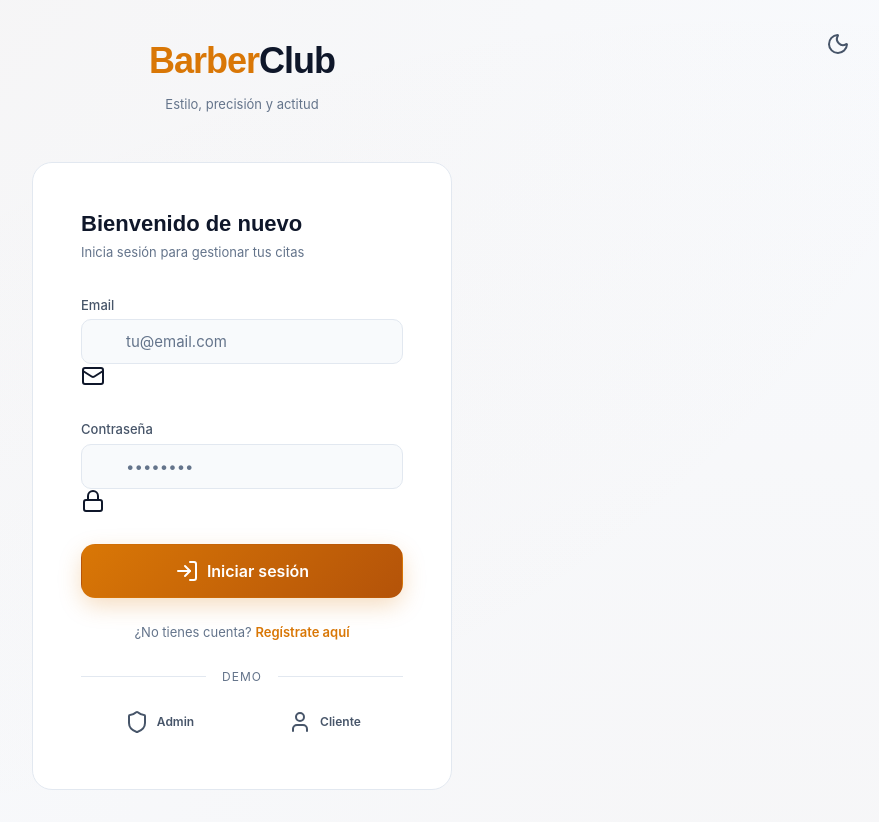
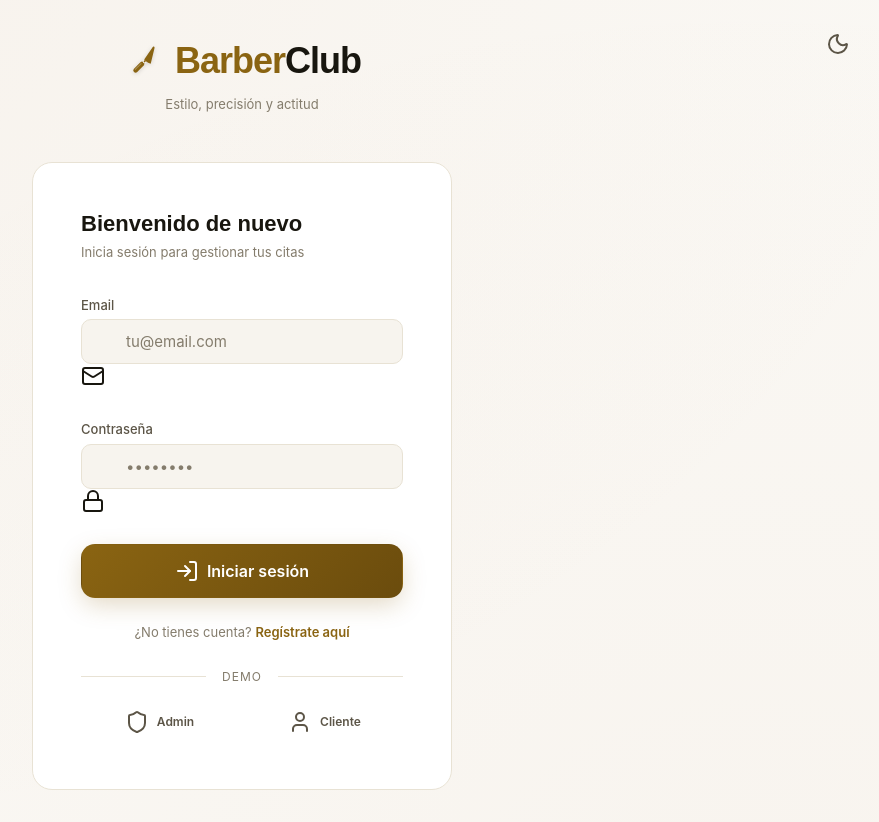
Before and after one commit to jmd8590-source/citasbarberia, a website built with Vite: page index.html in a window 1280 px wide. Shown: the whole page, without its empty margins (398-1277 px from the left). Built offline with nearby package versions, Linux system fonts and the light colour scheme.

Commit message:
Redesign to a premium pearl/gold (light) and glossy-black/gold (dark) theme
- Replace the generic slate/amber palette with a warm "Blanco Perla" /
  "Negro Brillante" + gold design system. All colors picked to keep
  WCAG AA text contrast (verified: >=5:1 light, >=8:1 dark).
- Add a custom razor-blade brand mark (inline SVG, currentColor) plus
  wordmark lockup, replacing the plain text logo on the sidebar and
  auth pages; new SVG favicon using the same mark.
- Fix a real layout bug found while reviewing: the [data-tooltip]
  bubble on the theme-toggle button opened upward and got clipped by
  the viewport edge (it sits at the very top of the page); added a
  .tooltip-below variant for top-of-screen controls.

Co-Authored-By: Claude Sonnet 5 <noreply@anthropic.com>
Claude-Session: https://claude.ai/code/session_01SwbGPbNP2QRnzk44kycgqE

```diff
--- a/css/components.css
+++ b/css/components.css
@@ -801,6 +801,11 @@
     position: relative;
 }
 
+[data-tooltip]:hover,
+[data-tooltip]:focus-visible {
+    z-index: var(--z-dropdown);
+}
+
 [data-tooltip]::after {
     content: attr(data-tooltip);
     position: absolute;
@@ -819,6 +824,18 @@
     box-shadow: var(--shadow-md);
     border: 1px solid var(--border-color);
     z-index: var(--z-dropdown);
+}
+
+/* Variant for buttons near the top of the viewport (tooltip would be clipped opening upward) */
+[data-tooltip].tooltip-below::after {
+    bottom: auto;
+    top: calc(100% + 8px);
+    transform: translateX(-50%) translateY(-4px);
+}
+
+[data-tooltip].tooltip-below:hover::after,
+[data-tooltip].tooltip-below:focus-visible::after {
+    transform: translateX(-50%) translateY(0);
 }
 
 [data-tooltip]:hover::after {
--- a/css/pages.css
+++ b/css/pages.css
@@ -39,16 +39,15 @@
 }
 
 .auth-logo {
-    font-family: var(--font-heading);
-    font-size: var(--fs-3xl);
-    font-weight: 800;
-    color: var(--accent);
-    letter-spacing: -1px;
+    display: flex;
+    justify-content: center;
     margin-bottom: var(--space-xs);
 }
 
-.auth-logo span {
-    color: var(--text-primary);
+.auth-logo .brand-word {
+    font-size: var(--fs-3xl);
+    font-weight: 800;
+    letter-spacing: -1px;
 }
 
 .auth-tagline {
--- a/css/styles.css
+++ b/css/styles.css
@@ -4,38 +4,38 @@
 
 /* ── CSS Variables (Design Tokens) ── */
 :root, [data-theme="light"] {
-    /* Colors — Light & Bright Premium Theme */
-    --bg-primary: #F8FAFD;
+    /* Colors — "Blanco Perla" Premium Theme */
+    --bg-primary: #FAF8F4;
     --bg-secondary: #FFFFFF;
     --bg-card: #FFFFFF;
-    --bg-card-hover: #F1F5F9;
-    --bg-input: #F8FAFC;
-    --bg-elevated: #E2E8F0;
-    --border-color: #E2E8F0;
-    --border-light: #CBD5E1;
+    --bg-card-hover: #F3EFE6;
+    --bg-input: #F7F4EE;
+    --bg-elevated: #EFE9DD;
+    --border-color: #E8E2D4;
+    --border-light: #D9D0BC;
 
-    /* Accent — Cheerful Amber / Warm Gold Copper */
-    --accent: #D97706;
-    --accent-light: #F59E0B;
-    --accent-dark: #B45309;
-    --accent-glow: rgba(217, 119, 6, 0.1);
-    --accent-glow-strong: rgba(217, 119, 6, 0.22);
-    --gold: #F59E0B;
-    --gold-dark: #D97706;
+    /* Accent — Deep Gold (contrast-safe for text/buttons) + bright gold for decoration */
+    --accent: #8A6412;
+    --accent-light: #B8860B;
+    --accent-dark: #6B4C0D;
+    --accent-glow: rgba(138, 100, 18, 0.1);
+    --accent-glow-strong: rgba(138, 100, 18, 0.22);
+    --gold: #C89A4A;
+    --gold-dark: #8A6412;
 
-    /* Text — Crisp & High Contrast Slate */
-    --text-primary: #0F172A;
-    --text-secondary: #475569;
-    --text-muted: #64748B;
+    /* Text — Warm near-black, high contrast on pearl */
+    --text-primary: #18160F;
+    --text-secondary: #5C5547;
+    --text-muted: #847C6C;
     --text-on-accent: #FFFFFF;
 
     /* Status Colors */
-    --success: #059669;
-    --success-bg: rgba(5, 150, 105, 0.1);
-    --warning: #D97706;
-    --warning-bg: rgba(217, 119, 6, 0.1);
-    --error: #DC2626;
-    --error-bg: rgba(220, 38, 38, 0.1);
+    --success: #15803D;
+    --success-bg: rgba(21, 128, 61, 0.1);
+    --warning: #C2672B;
+    --warning-bg: rgba(194, 103, 43, 0.1);
+    --error: #C0362C;
+    --error-bg: rgba(192, 54, 44, 0.1);
     --info: #2563EB;
     --info-bg: rgba(37, 99, 235, 0.1);
 
@@ -68,11 +68,11 @@
     --radius-xl: 20px;
     --radius-full: 50%;
 
-    /* Shadows — Soft & Premium Layered */
-    --shadow-sm: 0 2px 5px rgba(15, 23, 42, 0.05), 0 1px 2px rgba(15, 23, 42, 0.03);
-    --shadow-md: 0 6px 16px -2px rgba(15, 23, 42, 0.08), 0 2px 6px -1px rgba(15, 23, 42, 0.04);
-    --shadow-lg: 0 16px 36px -4px rgba(15, 23, 42, 0.1), 0 6px 14px -2px rgba(15, 23, 42, 0.05);
-    --shadow-accent: 0 8px 24px -2px rgba(217, 119, 6, 0.28);
+    /* Shadows — Soft pearl-tinted, premium layered */
+    --shadow-sm: 0 2px 5px rgba(24, 22, 15, 0.05), 0 1px 2px rgba(24, 22, 15, 0.03);
+    --shadow-md: 0 6px 16px -2px rgba(24, 22, 15, 0.08), 0 2px 6px -1px rgba(24, 22, 15, 0.04);
+    --shadow-lg: 0 16px 36px -4px rgba(24, 22, 15, 0.1), 0 6px 14px -2px rgba(24, 22, 15, 0.05);
+    --shadow-accent: 0 8px 24px -2px rgba(138, 100, 18, 0.25);
 
     /* Transitions */
     --transition-fast: 150ms ease;
@@ -96,46 +96,46 @@
 }
 
 [data-theme="dark"] {
-    /* Colors — Dark & Gold Premium Theme */
-    --bg-primary: #0A0A0A;
-    --bg-secondary: #111111;
-    --bg-card: #1A1A1A;
-    --bg-card-hover: #222222;
-    --bg-input: #1E1E1E;
-    --bg-elevated: #252525;
-    --border-color: #2A2A2A;
-    --border-light: #333333;
+    /* Colors — "Negro Brillante" Premium Theme */
+    --bg-primary: #0A0A0B;
+    --bg-secondary: #121214;
+    --bg-card: #18181B;
+    --bg-card-hover: #202023;
+    --bg-input: #1C1C1F;
+    --bg-elevated: #242428;
+    --border-color: #262629;
+    --border-light: #35353A;
 
-    /* Accent — Gold / Bronze */
-    --accent: #C8956C;
-    --accent-light: #D4A574;
-    --accent-dark: #B07D55;
-    --accent-glow: rgba(200, 149, 108, 0.15);
-    --accent-glow-strong: rgba(200, 149, 108, 0.3);
-    --gold: #D4A574;
+    /* Accent — Bright gold (reads well on near-black) */
+    --accent: #D9B35C;
+    --accent-light: #E6C27A;
+    --accent-dark: #B8860B;
+    --accent-glow: rgba(217, 179, 92, 0.14);
+    --accent-glow-strong: rgba(217, 179, 92, 0.28);
+    --gold: #D9B35C;
     --gold-dark: #B8860B;
 
-    /* Text */
-    --text-primary: #F5F0EB;
-    --text-secondary: #A89F95;
-    --text-muted: #6B6560;
-    --text-on-accent: #0A0A0A;
+    /* Text — Warm pearl on near-black */
+    --text-primary: #F5F1E8;
+    --text-secondary: #B8B2A6;
+    --text-muted: #7A7468;
+    --text-on-accent: #15130F;
 
     /* Status Colors */
-    --success: #4CAF50;
-    --success-bg: rgba(76, 175, 80, 0.12);
-    --warning: #FF9800;
-    --warning-bg: rgba(255, 152, 0, 0.12);
-    --error: #EF5350;
-    --error-bg: rgba(239, 83, 80, 0.12);
-    --info: #42A5F5;
-    --info-bg: rgba(66, 165, 245, 0.12);
+    --success: #4ADE80;
+    --success-bg: rgba(74, 222, 128, 0.12);
+    --warning: #E8954A;
+    --warning-bg: rgba(232, 149, 74, 0.12);
+    --error: #F2675C;
+    --error-bg: rgba(242, 103, 92, 0.12);
+    --info: #60A5FA;
+    --info-bg: rgba(96, 165, 250, 0.12);
 
-    /* Shadows */
-    --shadow-sm: 0 1px 3px rgba(0, 0, 0, 0.3);
-    --shadow-md: 0 4px 12px rgba(0, 0, 0, 0.4);
-    --shadow-lg: 0 8px 32px rgba(0, 0, 0, 0.5);
-    --shadow-accent: 0 4px 20px rgba(200, 149, 108, 0.2);
+    /* Shadows — glossy black: deep outer shadow + faint gold-tinted glow */
+    --shadow-sm: 0 1px 3px rgba(0, 0, 0, 0.45);
+    --shadow-md: 0 4px 14px rgba(0, 0, 0, 0.5), 0 0 0 1px rgba(255, 255, 255, 0.03) inset;
+    --shadow-lg: 0 16px 40px rgba(0, 0, 0, 0.6), 0 0 0 1px rgba(255, 255, 255, 0.04) inset;
+    --shadow-accent: 0 4px 24px rgba(217, 179, 92, 0.22);
 }
 
 /* ── Reset ── */
@@ -285,7 +285,7 @@ h4 { font-size: var(--fs-lg); }
     z-index: var(--z-sticky);
     backdrop-filter: blur(12px);
     -webkit-backdrop-filter: blur(12px);
-    background: rgba(255, 255, 255, 0.88);
+    background: rgba(250, 248, 244, 0.88);
 }
 
 [data-theme="dark"] .app-topbar {
@@ -309,16 +309,39 @@ h4 { font-size: var(--fs-lg); }
     gap: var(--space-md);
 }
 
-.sidebar-logo {
+/* ── Brand Logo (icon mark + wordmark) ── */
+.brand-logo {
+    display: inline-flex;
+    align-items: center;
+    gap: var(--space-sm);
+}
+
+.brand-mark {
+    display: inline-flex;
+    flex-shrink: 0;
+    color: var(--accent);
+    filter: drop-shadow(0 1px 2px rgba(0, 0, 0, 0.15));
+}
+
+.brand-mark svg {
+    width: 100%;
+    height: 100%;
+    display: block;
+}
+
+.brand-word {
     font-family: var(--font-heading);
-    font-size: var(--fs-xl);
     font-weight: 700;
     color: var(--accent);
-    letter-spacing: -0.5px;
 }
 
-.sidebar-logo span {
+.brand-word span {
     color: var(--text-primary);
+}
+
+.sidebar-logo {
+    font-size: var(--fs-xl);
+    letter-spacing: -0.5px;
 }
 
 .sidebar-nav {
@@ -437,7 +460,7 @@ h4 { font-size: var(--fs-lg); }
     left: 0;
     right: 0;
     height: var(--bottom-nav-height);
-    background: rgba(255, 255, 255, 0.92);
+    background: rgba(250, 248, 244, 0.92);
     backdrop-filter: blur(16px);
     -webkit-backdrop-filter: blur(16px);
     border-top: 1px solid var(--border-color);
--- a/js/app.js
+++ b/js/app.js
@@ -2,6 +2,7 @@
    app.js — SPA Router & App Shell
    ============================================= */
 
+import { brandLogoHTML } from './brand.js';
 import { renderIcons } from './icons.js';
 import { Storage } from './storage.js';
 import { Security } from './security.js';
@@ -124,7 +125,7 @@ export const App = (() => {
             <!-- Sidebar (Desktop) -->
             <aside class="app-sidebar" id="sidebar">
                 <div class="sidebar-header">
-                    <div class="sidebar-logo">Barber<span>Club</span></div>
+                    <div class="sidebar-logo">${brandLogoHTML(32)}</div>
                 </div>
                 <nav class="sidebar-nav">
                     <div class="sidebar-section-label">${isAdmin ? 'Administración' : 'Menú'}</div>
@@ -161,7 +162,7 @@ export const App = (() => {
                         <h2 style="font-size: var(--fs-md); font-weight: 600;">${_getPageTitle()}</h2>
                     </div>
                     <div class="flex items-center gap-sm">
-                        <button class="btn btn-ghost btn-icon" onclick="App.toggleTheme()" data-tooltip="Cambiar tema">
+                        <button class="btn btn-ghost btn-icon tooltip-below" onclick="App.toggleTheme()" data-tooltip="Cambiar tema">
                             <i data-lucide="${App.getTheme() === 'dark' ? 'sun' : 'moon'}"></i>
                         </button>
                         <span class="text-secondary hide-mobile" style="font-size: var(--fs-sm);">
@@ -522,7 +523,7 @@ export const App = (() => {
         const theme = getTheme();
         document.documentElement.setAttribute('data-theme', theme);
         const metaTheme = document.querySelector('meta[name="theme-color"]');
-        if (metaTheme) metaTheme.setAttribute('content', theme === 'dark' ? '#0A0A0A' : '#F8FAFD');
+        if (metaTheme) metaTheme.setAttribute('content', theme === 'dark' ? '#0A0A0B' : '#FAF8F4');
     }
 
     function toggleTheme() {
--- a/js/auth.js
+++ b/js/auth.js
@@ -2,6 +2,7 @@
    auth.js — Authentication Module
    ============================================= */
 
+import { brandLogoHTML } from './brand.js';
 import { Storage } from './storage.js';
 import { Security } from './security.js';
 import { App } from './app.js';
@@ -12,12 +13,12 @@ export const Auth = (() => {
     function renderLogin() {
         return `
         <div class="auth-container">
-            <button class="btn btn-ghost btn-icon" onclick="App.toggleTheme()" style="position: absolute; top: var(--space-lg); right: var(--space-lg); z-index: 10;" data-tooltip="Cambiar tema">
+            <button class="btn btn-ghost btn-icon tooltip-below" onclick="App.toggleTheme()" style="position: absolute; top: var(--space-lg); right: var(--space-lg); z-index: 10;" data-tooltip="Cambiar tema">
                 <i data-lucide="${App.getTheme() === 'dark' ? 'sun' : 'moon'}"></i>
             </button>
             <div class="auth-card animate-fade-in-up">
                 <div class="auth-header">
-                    <div class="auth-logo">Barber<span>Club</span></div>
+                    <div class="auth-logo">${brandLogoHTML(44)}</div>
                     <p class="auth-tagline">Estilo, precisión y actitud</p>
                 </div>
                 <div class="auth-form">
@@ -65,12 +66,12 @@ export const Auth = (() => {
     function renderRegister() {
         return `
         <div class="auth-container">
-            <button class="btn btn-ghost btn-icon" onclick="App.toggleTheme()" style="position: absolute; top: var(--space-lg); right: var(--space-lg); z-index: 10;" data-tooltip="Cambiar tema">
+            <button class="btn btn-ghost btn-icon tooltip-below" onclick="App.toggleTheme()" style="position: absolute; top: var(--space-lg); right: var(--space-lg); z-index: 10;" data-tooltip="Cambiar tema">
                 <i data-lucide="${App.getTheme() === 'dark' ? 'sun' : 'moon'}"></i>
             </button>
             <div class="auth-card animate-fade-in-up">
                 <div class="auth-header">
-                    <div class="auth-logo">Barber<span>Club</span></div>
+                    <div class="auth-logo">${brandLogoHTML(44)}</div>
                     <p class="auth-tagline">Únete a la comunidad</p>
                 </div>
                 <div class="auth-form">
--- /dev/null
+++ b/js/brand.js
@@ -0,0 +1,24 @@
+/* =============================================
+   brand.js — BarberClub logo mark (inline SVG, currentColor)
+   ============================================= */
+
+// Razor-blade mark only, no background — inherits CSS `color`.
+export const BRAND_MARK_SVG = `
+<svg viewBox="0 0 48 48" fill="none" xmlns="http://www.w3.org/2000/svg" aria-hidden="true" focusable="false">
+  <g transform="rotate(-45 24 24)">
+    <rect x="7" y="21.5" width="15" height="5" rx="2.5" fill="currentColor"/>
+    <rect x="9.5" y="22.5" width="10" height="1" rx="0.5" fill="var(--bg-primary)" opacity="0.3"/>
+    <circle cx="23.5" cy="24" r="2.1" fill="var(--bg-primary)"/>
+    <circle cx="23.5" cy="24" r="1.1" fill="currentColor"/>
+    <path d="M24.5 22.3 L40.5 19.2 C42 18.9 42.6 20.6 41.3 21.4 L26.3 30.5 Q23.5 24.6 24.5 22.3 Z" fill="currentColor"/>
+  </g>
+</svg>`.trim();
+
+// Full lockup: icon badge + "BarberClub" wordmark. `size` controls the badge box (px).
+export function brandLogoHTML(size = 36) {
+    return `
+    <span class="brand-logo">
+        <span class="brand-mark" style="width:${size}px;height:${size}px;">${BRAND_MARK_SVG}</span>
+        <span class="brand-word">Barber<span>Club</span></span>
+    </span>`;
+}
```
Also changed, not shown: index.html (+3 -3 lines), public/favicon.svg (added).
